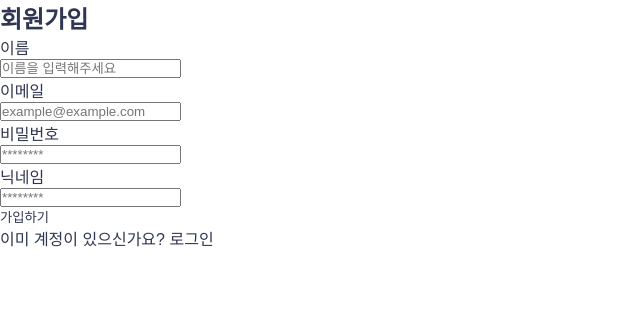
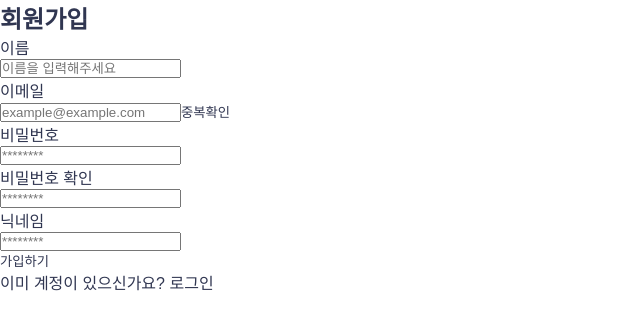
Before and after one commit to FRONT-END-BOOTCAMP-PULS-4/Change_me, a Next.js app: page /signup in a window 1280 px wide. Shown: the top 330 px of the page, without its empty margins (0-640 px from the left). Built offline with nearby package versions, Linux system fonts and the light colour scheme; a web font is replaced by a local one.

Commit message:
[feat/#43] 회원가입 기능(CSS제외, 이메일중복검사 추가, 비밀번호 확인란 추가)

```diff
--- a/app/(members)/signup/components/SignUpForm.tsx
+++ b/app/(members)/signup/components/SignUpForm.tsx
@@ -1,5 +1,5 @@
 "use client";
-import { useState } from "react";
+import { useEffect, useState } from "react";
 import { useRouter } from "next/navigation";
 
 export function SignUpForm() {
@@ -10,11 +10,55 @@ export function SignUpForm() {
     const [nickname, setNickname] = useState("");
     const [emailError, setEmailError] = useState("");
     const [passwordError, setPasswordError] = useState("");
+    const [isEmailChecked, setIsEmailChecked] = useState(false);
+    const [confirmPassword, setConfirmPassword] = useState("");
+    const [confirmPasswordError, setConfirmPasswordError] = useState("");
+
+    useEffect(() => {
+        if (confirmPassword) {
+            if (confirmPassword !== password) {
+                setConfirmPasswordError("비밀번호가 일치하지 않습니다.");
+            } else {
+                setConfirmPasswordError("");
+            }
+        }
+    }, [password, confirmPassword]);
+
+    // 이메일 중복 검사
+    const handleEmailCheck = async () => {
+        if (!email) {
+            alert("이메일을 입력해주세요.");
+            return;
+        }
+
+        const emailRegex = /^[^\s@]+@[^\s@]+\.[^\s@]+$/;
+        if (!emailRegex.test(email)) {
+            setEmailError("올바른 이메일 형식이 아닙니다.");
+            return;
+        }
+
+        const res = await fetch("/api/members/email-check", {
+            method: "POST",
+            headers: { "Content-Type": "application/json" },
+            body: JSON.stringify({ email }),
+        });
+
+        const data = await res.json();
+        if (data.isDuplicated) {
+            setEmailError("이미 사용 중인 이메일입니다.");
+            setIsEmailChecked(false);
+        } else {
+            alert("사용 가능한 이메일입니다.");
+            setEmailError("");
+            setIsEmailChecked(true);
+        }
+    };
 
     // 이메일 형식 검사
     const handleEmailChange = (e: React.ChangeEvent<HTMLInputElement>) => {
         const value = e.target.value;
         setEmail(value);
+        setIsEmailChecked(false); // 이메일 변경 시 중복확인 무효화
 
         const emailRegex = /^[^\s@]+@[^\s@]+\.[^\s@]+$/;
         if (!emailRegex.test(value)) {
@@ -40,6 +84,18 @@ export function SignUpForm() {
         }
     };
 
+    // 비밀번호와 비밀번호 확인 비교
+    const handleConfirmPasswordChange = (e: React.ChangeEvent<HTMLInputElement>) => {
+        const value = e.target.value;
+        setConfirmPassword(value);
+
+        if (value !== password) {
+            setConfirmPasswordError("비밀번호가 일치하지 않습니다.");
+        } else {
+            setConfirmPasswordError("");
+        }
+    };
+
     const handleSubmit = async (e: React.FormEvent) => {
         e.preventDefault();
 
@@ -50,6 +106,16 @@ export function SignUpForm() {
 
         if (emailError || passwordError) {
             alert("입력한 정보가 올바르지 않습니다.");
+            return;
+        }
+
+        if (!isEmailChecked) {
+            alert("이메일 중복 확인을 완료해주세요.");
+            return;
+        }
+
+        if (confirmPassword !== password) {
+            alert("비밀번호가 일치하지 않습니다.");
             return;
         }
 
@@ -93,6 +159,9 @@ export function SignUpForm() {
                         value={email}
                         onChange={handleEmailChange}
                     />
+                    <button type="button" onClick={handleEmailCheck}>
+                        중복확인
+                    </button>
                     {emailError && (
                         <div style={{ color: "red", fontSize: "12px" }}>{emailError}</div>
                     )}
@@ -109,6 +178,20 @@ export function SignUpForm() {
                     />
                     {passwordError && (
                         <div style={{ color: "red", fontSize: "12px" }}>{passwordError}</div>
+                    )}
+                </div>
+                <div>
+                    <label htmlFor="confirmPassword">비밀번호 확인</label><br />
+                    <input
+                        type="password"
+                        id="confirmPassword"
+                        name="confirmPassword"
+                        placeholder="********"
+                        value={confirmPassword}
+                        onChange={handleConfirmPasswordChange}
+                    />
+                    {confirmPasswordError && (
+                        <div style={{ color: "red", fontSize: "12px" }}>{confirmPasswordError}</div>
                     )}
                 </div>
                 <div>
--- a/application/usecase/member/JoinMemberUsecase.ts
+++ b/application/usecase/member/JoinMemberUsecase.ts
@@ -18,7 +18,7 @@ export const joinMemberUseCase = {
             data.email,
             hashedPassword,
             data.nickname,
-            "",       // imageUrl
+            null,       // imageUrl
             0,        // role
             now,      // createdAt
             null,     // modifiedAt
--- a/domain/entities/Member.ts
+++ b/domain/entities/Member.ts
@@ -5,7 +5,7 @@ export class Member {
         public email: string,
         public password: string,
         public nickname: string,
-        public imageUrl: string,
+        public imageUrl: string | null,
         public role: number,
         public createdAt: Date,
         public modifiedAt: Date | null,
--- a/domain/repositories/MemberRepository.ts
+++ b/domain/repositories/MemberRepository.ts
@@ -4,4 +4,5 @@ export interface MemberRepository {
     create(member: Member): Promise<Member>;
     findByEmail(email: string): Promise<Member | null>;
     findById(id: string): Promise<Member | null>;
+    isEmailDuplicated(email: string): Promise<boolean>;
 }
```
Also changed, not shown: app/api/members/email-check/route.ts (+13 -0 lines), application/usecase/member/CheckEmailDuplicateUsecase.ts (added, +8 -0 lines), infra/repositories/supabase/SbMemberRepository.ts (+20 -10 lines).
